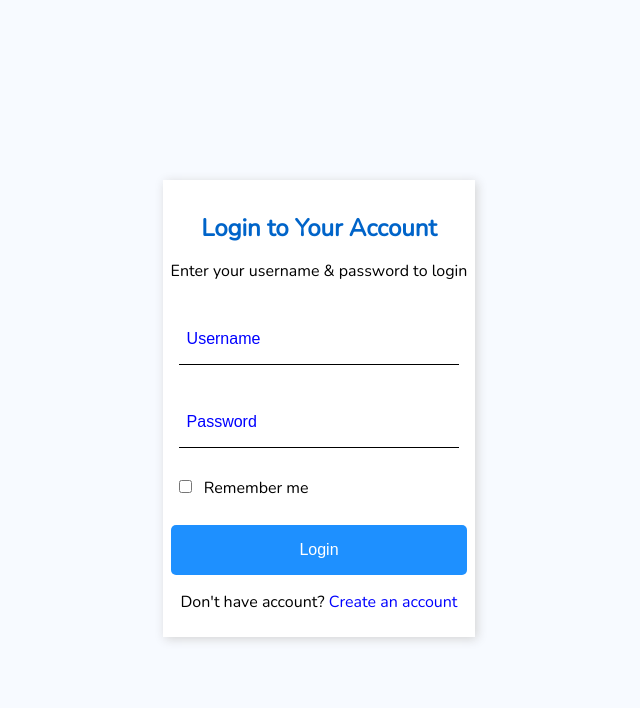
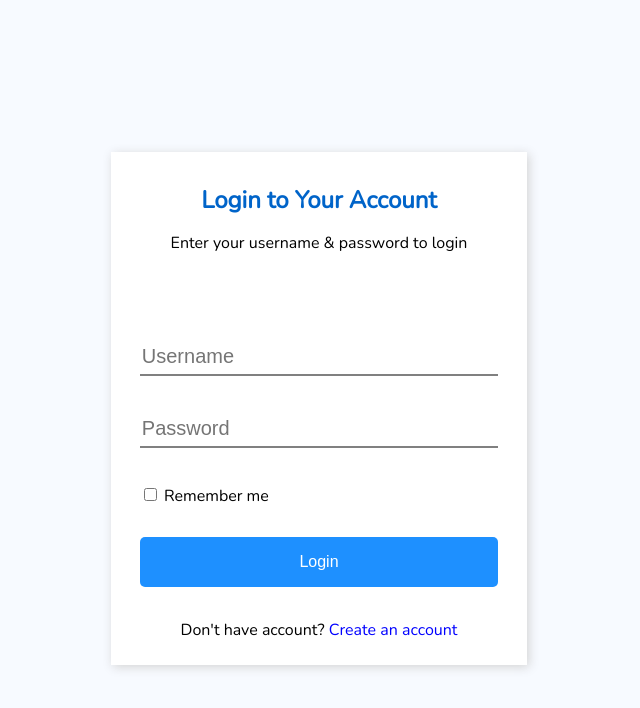
Before and after one commit to Aggelos-matios/Login-form-style, a plain HTML site: page html/login.html in a window 1280 px wide. Shown: the whole page, without its empty margins (321-961 px from the left). Drawn offline with nearby package versions, Linux system fonts and the light colour scheme.

Commit message:
progress

```diff
--- a/css/login.css
+++ b/css/login.css
@@ -13,8 +13,10 @@ body,html{
   text-align: center;
   justify-content:center;
   padding: 8px;
+  width: 400px;
   box-shadow: 2px 2px 10px lightgrey;
   background-color: white;
+  position: absolute;
 }
 .form-title{
   font-size: x-large;
@@ -24,24 +26,46 @@ body,html{
   margin-left: 0.5em;
   margin-right: 0.5em;
 }
+.wrong-values{
+  color: red;
+  visibility: hidden;
+  margin: 0em;
+}
 form{
   display: flex;
   flex-direction: column;
-  flex-basis: 150px;
   justify-content: space-between;
+  margin-top: 0em;
+  margin-left: 1.3em;
+  margin-right: 1.3em;
+  margin-bottom: 1em;
 }
 form input{
-  padding: 1em 0.5em;
-  margin: 1em 0.5em;
+  padding-bottom: 0.3em;
+  margin-bottom:  1em;
+  margin-top: 1em;
   border: none;
-  border-bottom: 1px solid black;
-  font-size: 16px;
+  border-bottom: 2px solid grey;
+  transition: .4s;
+  font-size: 20px;
 }
 form input::placeholder{
-  color: blue;
+  font-size: 20px;
+  color: rgba(grey, 1);
+  transition: 0.6;
+}
+form input:focus{
+  outline: none;
+  border-bottom: 2px solid rgb(0, 100, 201);
+  transition: .4s;
+}
+form input:focus::placeholder{
+  color: rgba(0, 0, 0, 0);
+  transition: .6s;
 }
 .remember-checkbox{
-  align-self: flex-start;
+  width: 100%;
+  text-align: start;
 }
 form button{
   background-color: dodgerblue;
--- a/html/login.html
+++ b/html/login.html
@@ -16,13 +16,14 @@
     </div>
 
     <span>Enter your username & password to login</span>
+    <span class="wrong-values">*Incorrect Username or Password*</span>
 
     <form action="login">
-      <input type="text" placeholder="Username">
-      <input type="password" placeholder="Password">
+      <input type="text" placeholder="Username" required>
+      <input type="password" placeholder="Password" required>
       <div class="remember-checkbox">
-        <input type="checkbox">
-      <label>Remember me</label>
+        <input type="checkbox" id="remember">
+        <label for="remember">Remember me</label>
       </div>
       <button>Login</button>
     </form>
```
